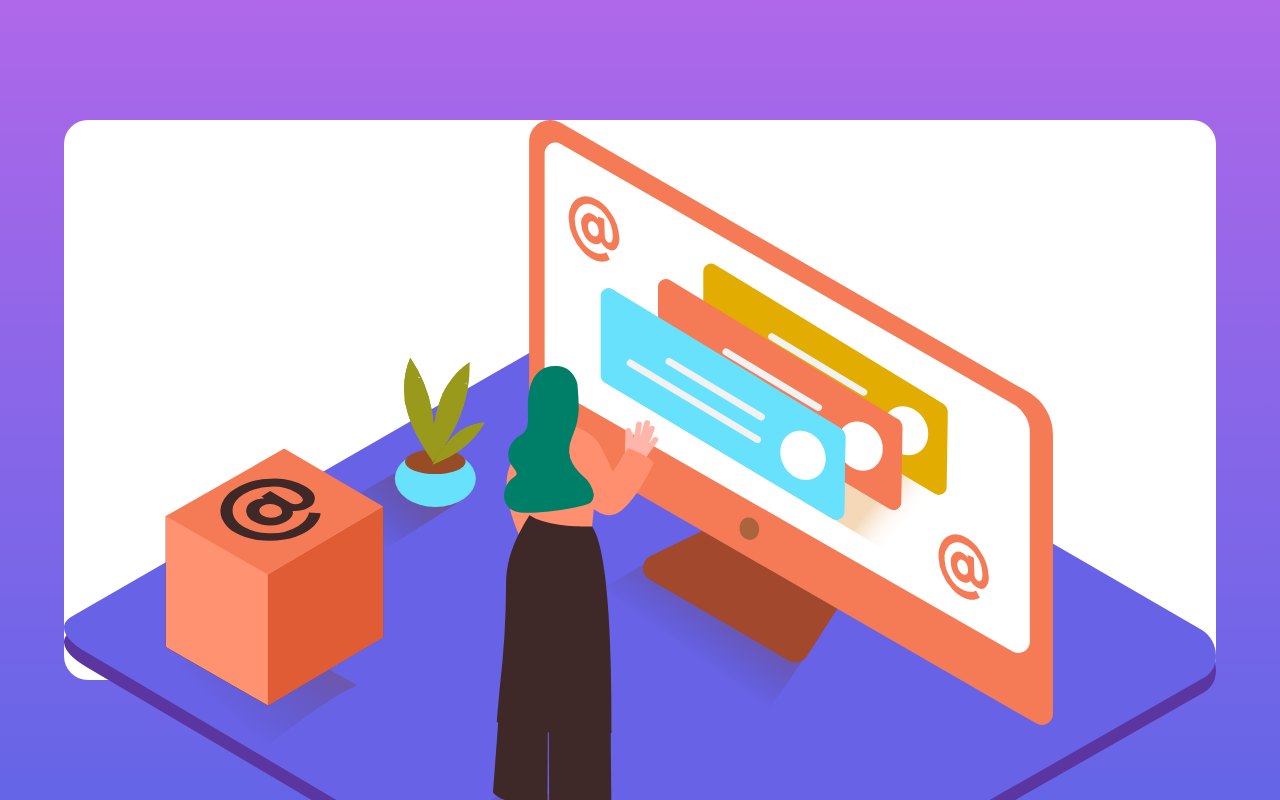
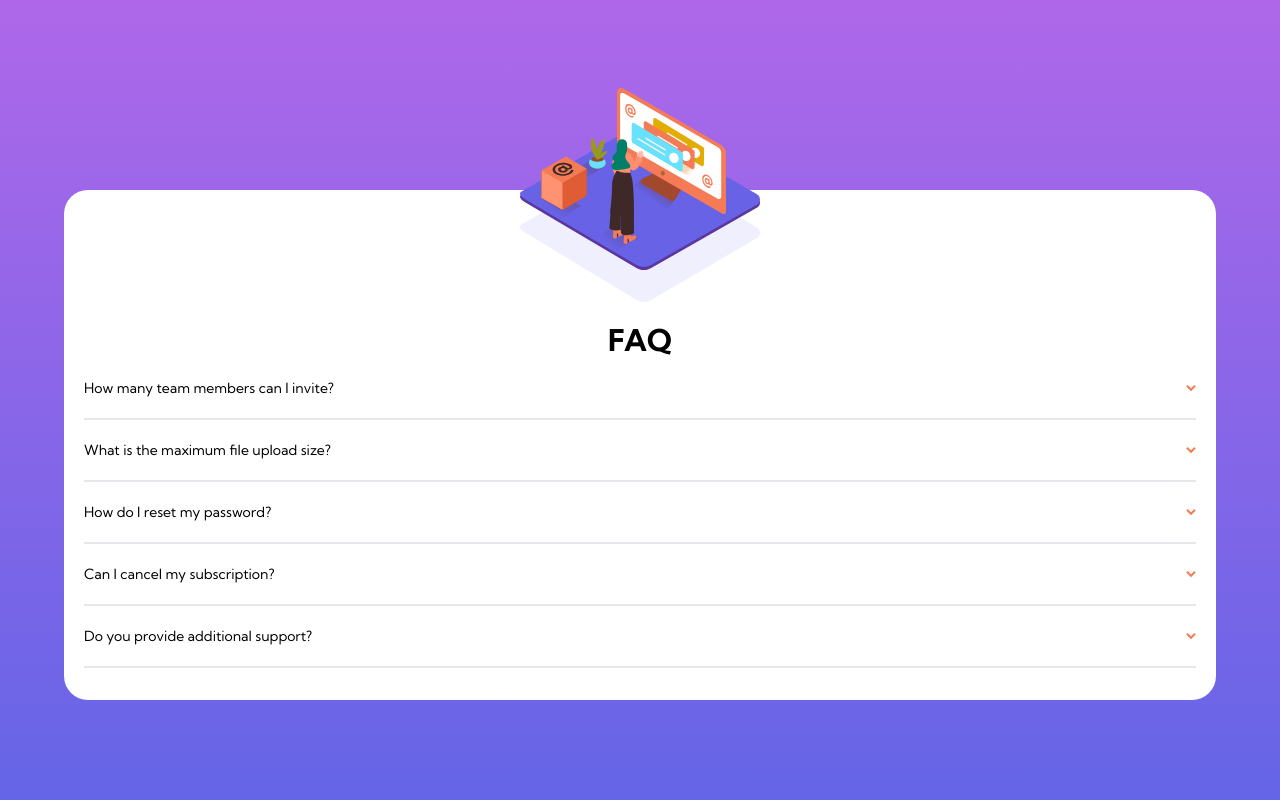
Before and after one commit to KianCandelario/Frontend-Mentor-Projects, a React (Vite) app in the folder Newbie/FAQ-Accordion/faqAccordion/: page / in a window 1280 px wide. Shown: the top 800 px of the page. Built offline with nearby package versions, Linux system fonts and the light colour scheme.

Commit message:
style: Continued refining layout

```diff
--- a/Newbie/FAQ-Accordion/faqAccordion/src/components/Container.tsx
+++ b/Newbie/FAQ-Accordion/faqAccordion/src/components/Container.tsx
@@ -1,10 +1,16 @@
+import Icon from './Icon.tsx';
 import Contents from './Contents.tsx';
 
 function Container() {
   return (
     <>
       <div className="flex justify-center items-center w-screen h-screen bg-gradient-to-b from-soft-violet-g to-soft-blue-g">
-        <Contents />
+        <div className='h-full w-full flex justify-center items-center'>
+          <Icon />
+          <div className='w-[90%] h-[75%] flex items-end'>
+            <Contents />
+          </div>
+        </div>
       </div>
     </>
   )
--- a/Newbie/FAQ-Accordion/faqAccordion/src/components/Contents.tsx
+++ b/Newbie/FAQ-Accordion/faqAccordion/src/components/Contents.tsx
@@ -1,10 +1,46 @@
-import Icon from './Icon.tsx';
-
 function Contents() {
     return (
         <>
-            <div className="w-[90%] h-[70%] bg-white rounded-3xl">
-                <Icon />
+            <div className="w-full h-[85%] flex">
+                <div className="w-full h-full bg-white rounded-3xl p-5">
+                    <div className="font-kumbh-sans">
+                        <div className="text-3xl font-bold mt-28 flex justify-center items-center">
+                            <h1>FAQ</h1>
+                        </div>
+                        <div className="text-sm">
+                            <div className="flex justify-between items-center py-5 border-b-2">
+                                <p>How many team members can I invite?</p>
+                                <span>
+                                    <img src="./assets/icons/icon-arrow-down.svg" />
+                                </span>
+                            </div>
+                            <div className="flex justify-between items-center py-5 border-b-2">
+                                <p>What is the maximum file upload size?</p>
+                                <span>
+                                    <img src="./assets/icons/icon-arrow-down.svg" />
+                                </span>
+                            </div>
+                            <div className="flex justify-between items-center py-5 border-b-2">
+                                <p>How do I reset my password?</p>
+                                <span>
+                                    <img src="./assets/icons/icon-arrow-down.svg" />
+                                </span>
+                            </div>
+                            <div className="flex justify-between items-center py-5 border-b-2">
+                                <p>Can I cancel my subscription?</p>
+                                <span>
+                                    <img src="./assets/icons/icon-arrow-down.svg" />
+                                </span>
+                            </div>
+                            <div className="flex justify-between items-center py-5 border-b-2">
+                                <p>Do you provide additional support?</p>
+                                <span>
+                                    <img src="./assets/icons/icon-arrow-down.svg" />
+                                </span>
+                            </div>
+                        </div>
+                    </div>
+                </div>
             </div>
         </>
     );
--- a/Newbie/FAQ-Accordion/faqAccordion/src/components/Icon.tsx
+++ b/Newbie/FAQ-Accordion/faqAccordion/src/components/Icon.tsx
@@ -1,9 +1,15 @@
 function Icon() {
     return(
         <>
-            <div className="">
-                <img className="" src="./assets/icons/illustration-woman-online-mobile.svg" />
-                <img className="" src="./assets/icons/bg-pattern-mobile.svg" />
+            <div className="w-3/5 h-3/5 absolute left-[20%] bottom-[44%]">
+                <div className="relative h-full w-full flex justify-center items-center">
+                    <div className="z-10 h-60 w-60 absolute">
+                        <img src="./assets/icons/illustration-woman-online-mobile.svg" />
+                    </div>
+                    <div className="z-0 h-60 w-60 absolute top-[48%]">
+                        <img src="./assets/icons/bg-pattern-mobile.svg" />
+                    </div>
+                </div>
             </div>
         </>
     );
```
